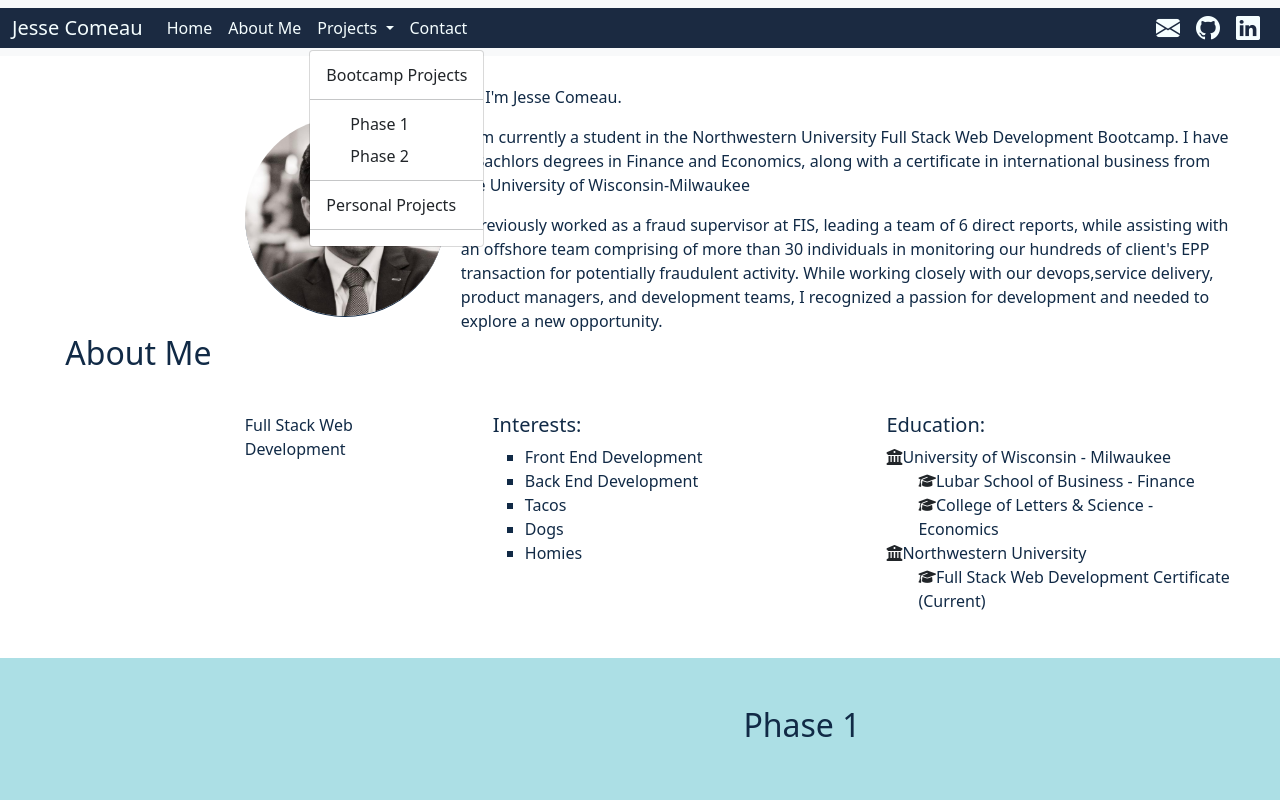
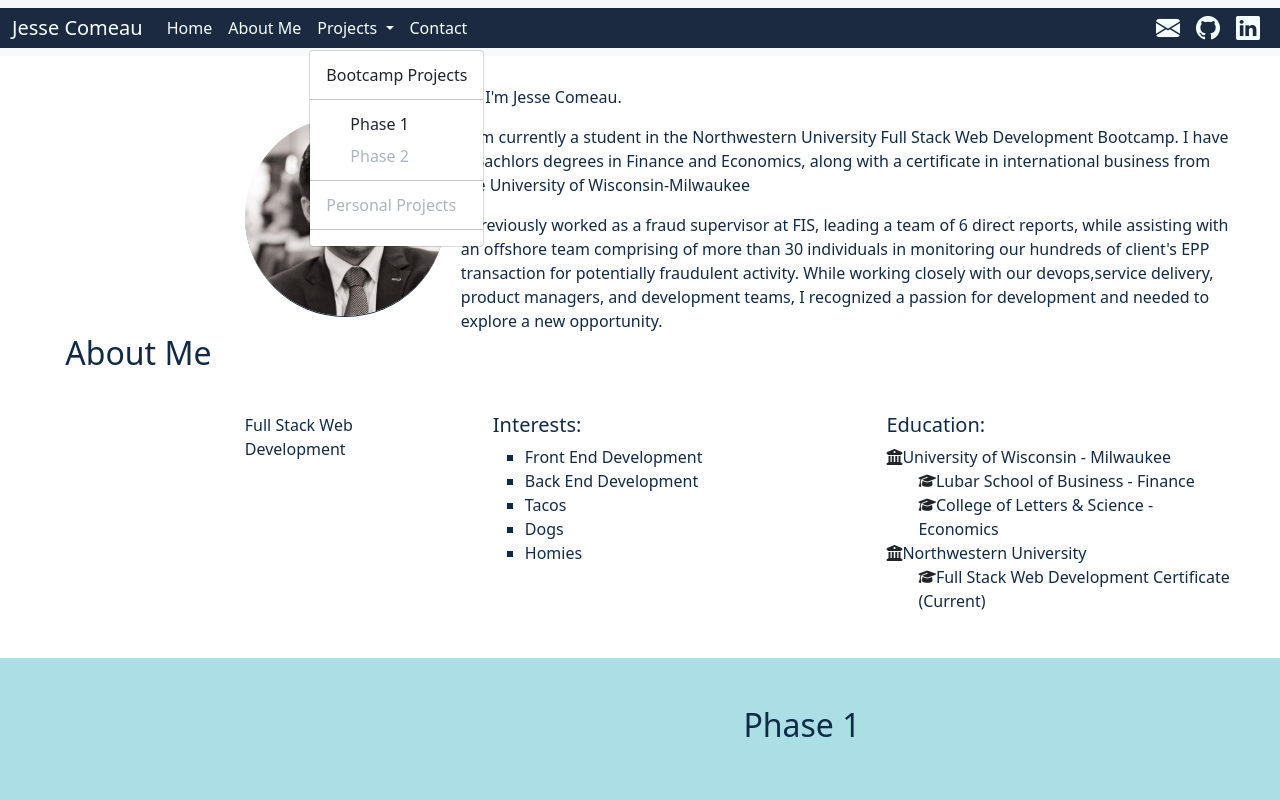
Before and after one commit to JesseComeau/Homework2, a plain HTML site: page index.html in a window 1280 px wide. Both pictures are taken after a click on the button "Projects". Shown: the top 800 px of the page. Drawn offline with nearby package versions, Linux system fonts and the light colour scheme.

Commit message:
Updated hyperlinks in nav bar to reflect disabled functionality.

```diff
--- a/index.html
+++ b/index.html
@@ -40,12 +40,12 @@
                             <li>
                                 <hr class="dropdown-divider">
                             </li>
-                            <li><a class="dropdown-item ms-4" href="#">Phase 1</a></li>
-                            <li><a class="dropdown-item ms-4" href="#">Phase 2</a></li>
+                            <li><a class="dropdown-item ms-4" href="#Projects">Phase 1</a></li>
+                            <li><a class="dropdown-item ms-4 disabled" href="#">Phase 2</a></li>
                             <li>
                                 <hr class="dropdown-divider">
                             </li>
-                            <li><a class="dropdown-item" href="#Projects">Personal Projects</a></li>
+                            <li><a class="dropdown-item disabled" href="#Projects">Personal Projects</a></li>
                             <li>
                                 <hr class="dropdown-divider">
                             </li>
```
